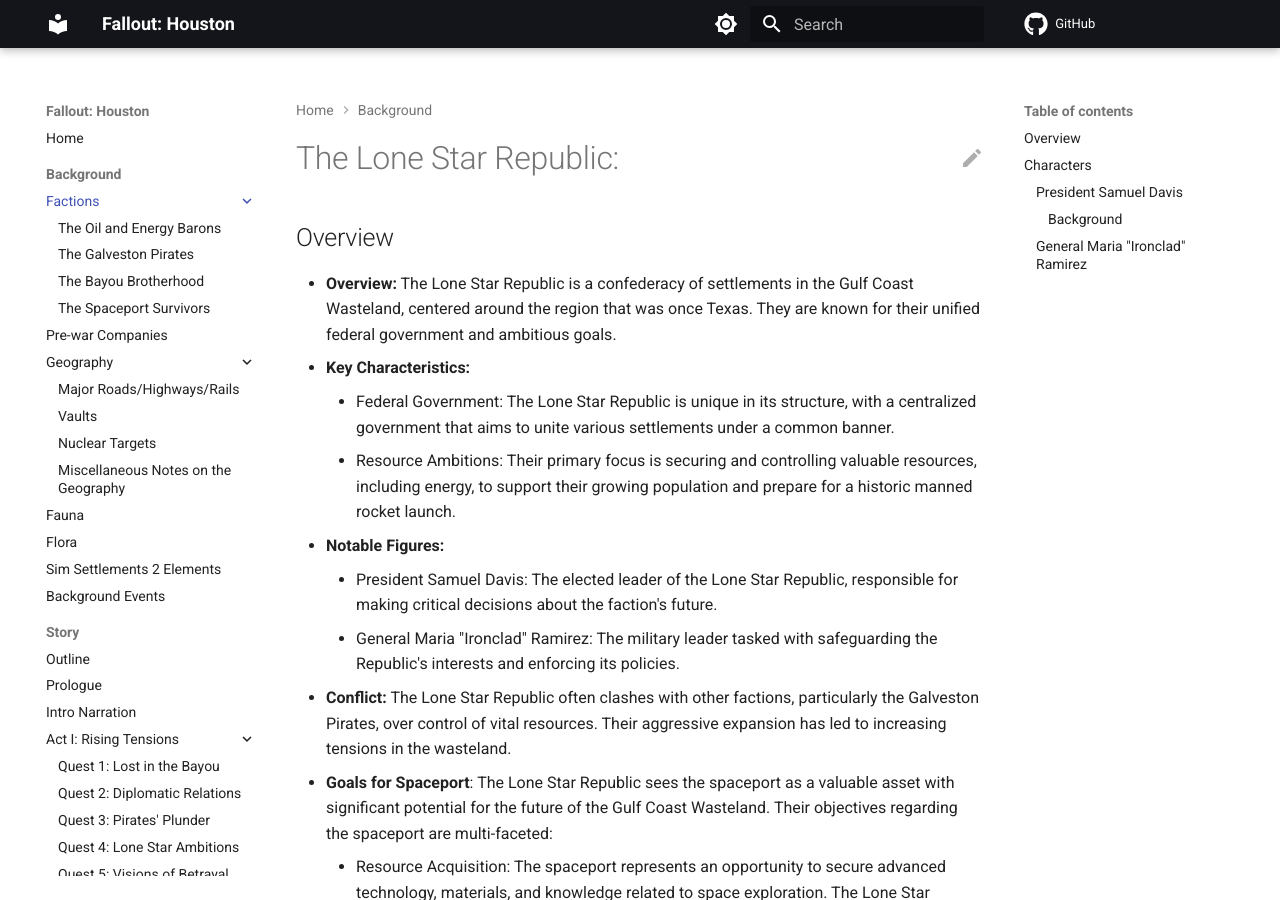
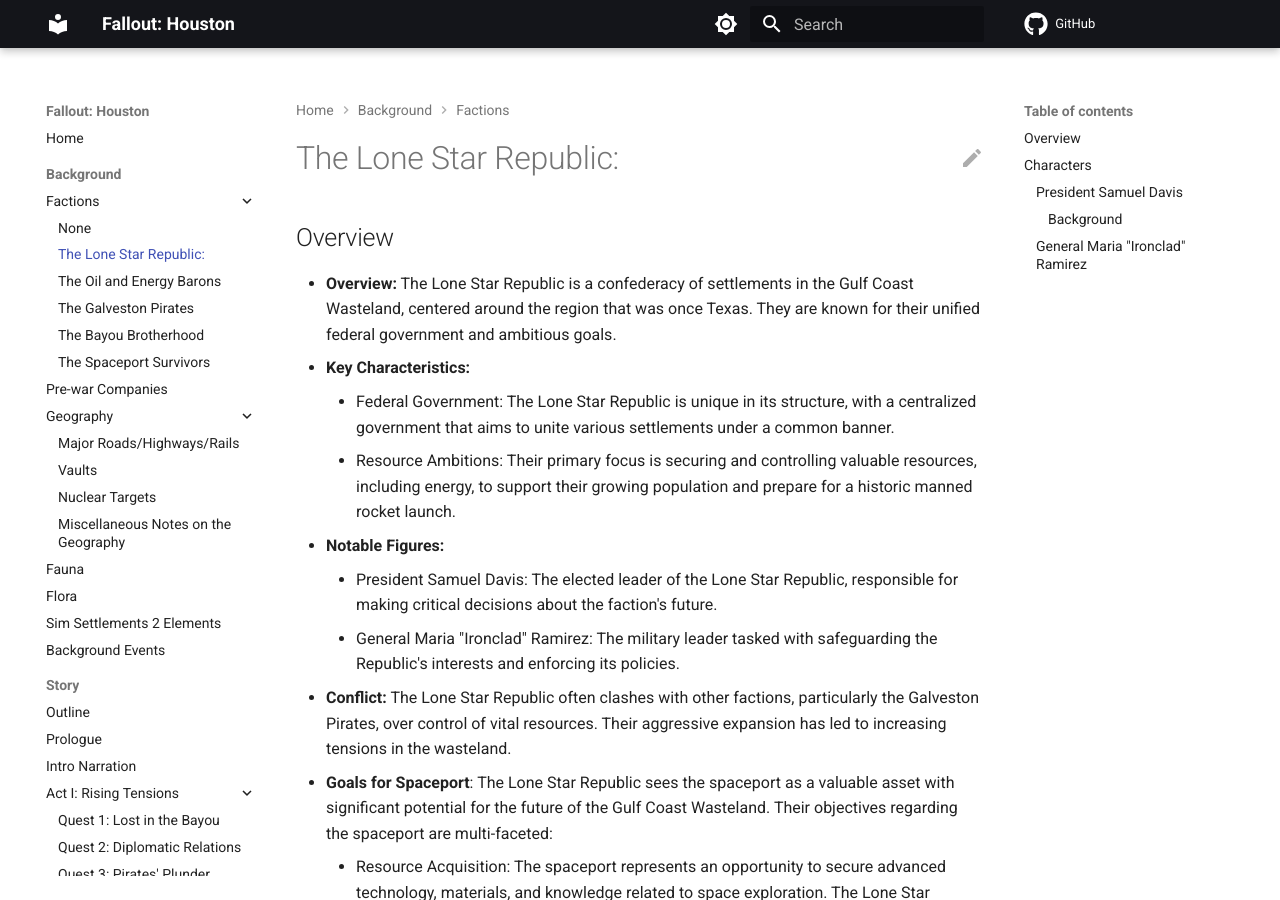
Before and after one commit to qthequartermasterman/fallout-houston-campaign, an MkDocs documentation site: the page built from docs/Background/factions/lonestarrepublic.md, in a window 1280 px wide and 900 px high. Built offline with MkDocs 1.6.1 and Material for MkDocs 9.7.7, drawn with Linux system fonts in a browser that asks for light colours; comment, search, counter and statistics services are not loaded; some of the changed lines change nothing that is shown.

Commit message:
fix: broken links in nav

```diff
--- a/docs/Background/factions/lonestarrepublic.md
+++ b/docs/Background/factions/lonestarrepublic.md
@@ -31,32 +31,32 @@
 
 - **Member Settlements**:
 
-    1. [Rice Village](./geography/neighborhoods.md#rice-village): De-facto capital of the Lone Star Republic, with a thriving community and a strong economic presence.
-    2. [The Heights](./geography/neighborhoods.md#the-heights)
-    3. [Montrose](./geography/neighborhoods.md#montrose)
-    4. [Uptown](./geography/neighborhoods.md#uptown-houston)
-    5. [Cypress Fields (formerly Cypress)](./geography/neighborhoods.md#cypress-fields-formerly-cypress)
-    6. [Petroclave (formerly Beaumont)](./geography/neighborhoods.md#petroclave-beaumont)
-    7. [Harvest Haven (formerly Conroe)](./geography/neighborhoods.md#harvest-haven-conroe)
-    8. [Scholar's Summit (formerly Huntsville)](./geography/neighborhoods.md#scholars-summit-huntsville): The Lone Star Republic funds the Wasteland University in exchange for establishing the Confederation Prison just south of Scholar's Summit.
-    9. [Oilfield Outpost (formerly Pasadena)](./geography/neighborhoods.md#minor-settlements)
-    10. [Sugar Junction (formerly Sugar Land)](./geography/neighborhoods.md#sugar-junction-formerly-sugar-land)
-    11. [The Verdant Haven (formerly The Woodlands)](./geography/neighborhoods.md#the-verdant-haven-formerly-the-woodlands)
-    12. [Museum District](./geography/neighborhoods.md#museum-district)
-    13. [Jersey Village](./geography/neighborhoods.md#minor-settlements)
-    14. [Harbor's Rest (formerly Baytown)](./geography/neighborhoods.md#harbors-rest-formerly-baytown)
-    15. [Vault 117](./geography/neighborhoods.md#vault-117--mission-control): Vault 117 (under the remains of the Johnson Space
+    1. [Rice Village](../geography/neighborhoods.md#rice-village): De-facto capital of the Lone Star Republic, with a thriving community and a strong economic presence.
+    2. [The Heights](../geography/neighborhoods.md#the-heights)
+    3. [Montrose](../geography/neighborhoods.md#montrose)
+    4. [Uptown](../geography/neighborhoods.md#uptown-houston)
+    5. [Cypress Fields (formerly Cypress)](../geography/neighborhoods.md#cypress-fields-formerly-cypress)
+    6. [Petroclave (formerly Beaumont)](../geography/neighborhoods.md#petroclave-formerly-beaumont)
+    7. [Harvest Haven (formerly Conroe)](../geography/neighborhoods.md#harvest-haven-formerly-conroe)
+    8. [Scholar's Summit (formerly Huntsville)](../geography/neighborhoods.md#scholars-summit-formerly-huntsville): The Lone Star Republic funds the Wasteland University in exchange for establishing the Confederation Prison just south of Scholar's Summit.
+    9. [Oilfield Outpost (formerly Pasadena)](../geography/neighborhoods.md#minor-settlements)
+    10. [Sugar Junction (formerly Sugar Land)](../geography/neighborhoods.md#sugar-junction-formerly-sugar-land)
+    11. [The Verdant Haven (formerly The Woodlands)](../geography/neighborhoods.md#the-verdant-haven-formerly-the-woodlands)
+    12. [Museum District](../geography/neighborhoods.md#museum-district)
+    13. [Jersey Village](../geography/neighborhoods.md#minor-settlements)
+    14. [Harbor's Rest (formerly Baytown)](../geography/neighborhoods.md#harbors-rest-formerly-baytown)
+    15. [Vault 117](../geography/vaults.md#vault-117--mission-control): Vault 117 (under the remains of the Johnson Space
         Center) was recently annexed by the Lone Star
         Republic, providing them with access to the spaceport and its resources in exchange for full representation in
         the Senate and Congress. Although allying with the Spaceport Survivors was largely supported by most leaders in
         the Lone Star Republic, the decision to annex Vault 117 was controversial among many of the citizens of the
         Republic.
-    16. [Radiant Shores (formerly Pearland)](./geography/neighborhoods.md#radiant-shores-formerly-pearland): Not a member settlement,
+    16. [Radiant Shores (formerly Pearland)](../geography/neighborhoods.md#radiant-shores-formerly-pearland): Not a member settlement,
         but a settlement that is under the Lone Star
         Republic's protection. They are a small settlement of ghouls who have been ostracized by the rest of the
         wasteland. The Lone Star Republic has taken them under their wing, providing them with protection and resources
         in exchange for their loyalty.
-    17. [Humble Haven (formerly Humble)](./geography/neighborhoods.md#humble-haven-formerly-humble-pronounced-with-a-silent-h): Not a
+    17. [Humble Haven (formerly Humble)](../geography/neighborhoods.md#humble-haven-formerly-humble-pronounced-with-a-silent-h): Not a
         member settlement, but due to its proximity to the airport, the Lone Star
         Republic has taken them under their wing, providing them with protection and resources in exchange for their
         loyalty.
--- a/mkdocs.yml
+++ b/mkdocs.yml
@@ -10,6 +10,7 @@
   - Home: index.md
   - "Background":
       - "Factions":
+          - 'Background/factions/index.md'
           - 'Background/factions/lonestarrepublic.md'
           - 'Background/factions/oilbarons.md'
           - 'Background/factions/thegalvestonpirates.md'
```
